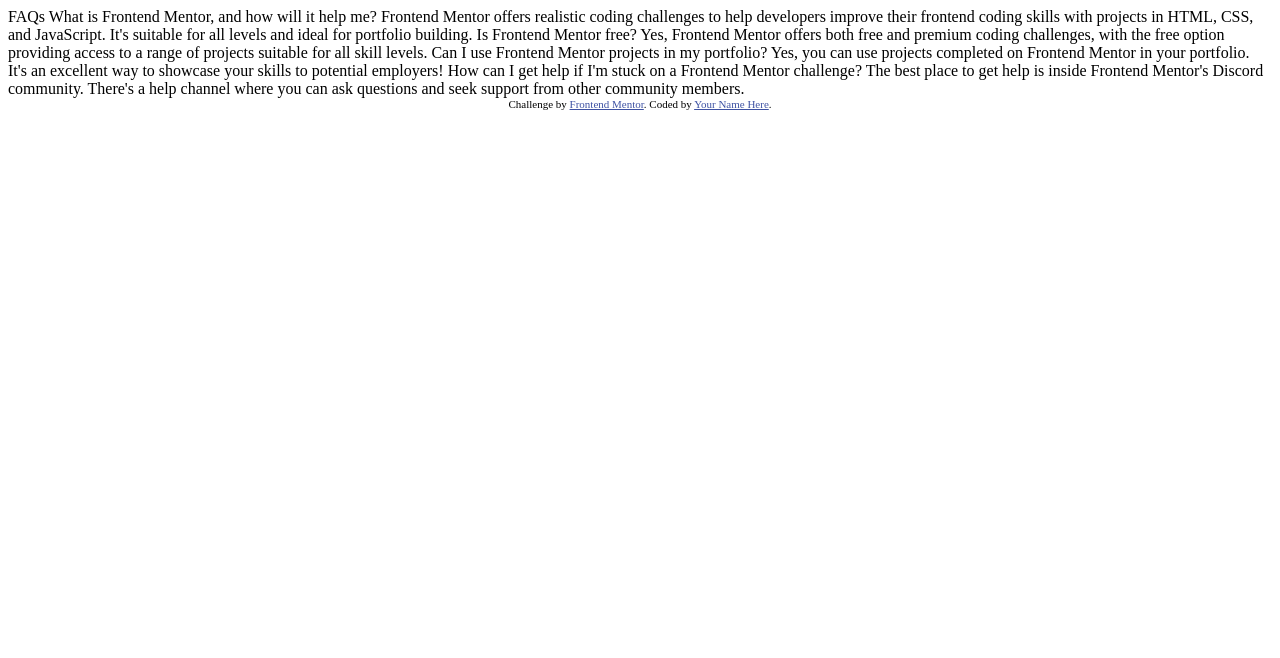
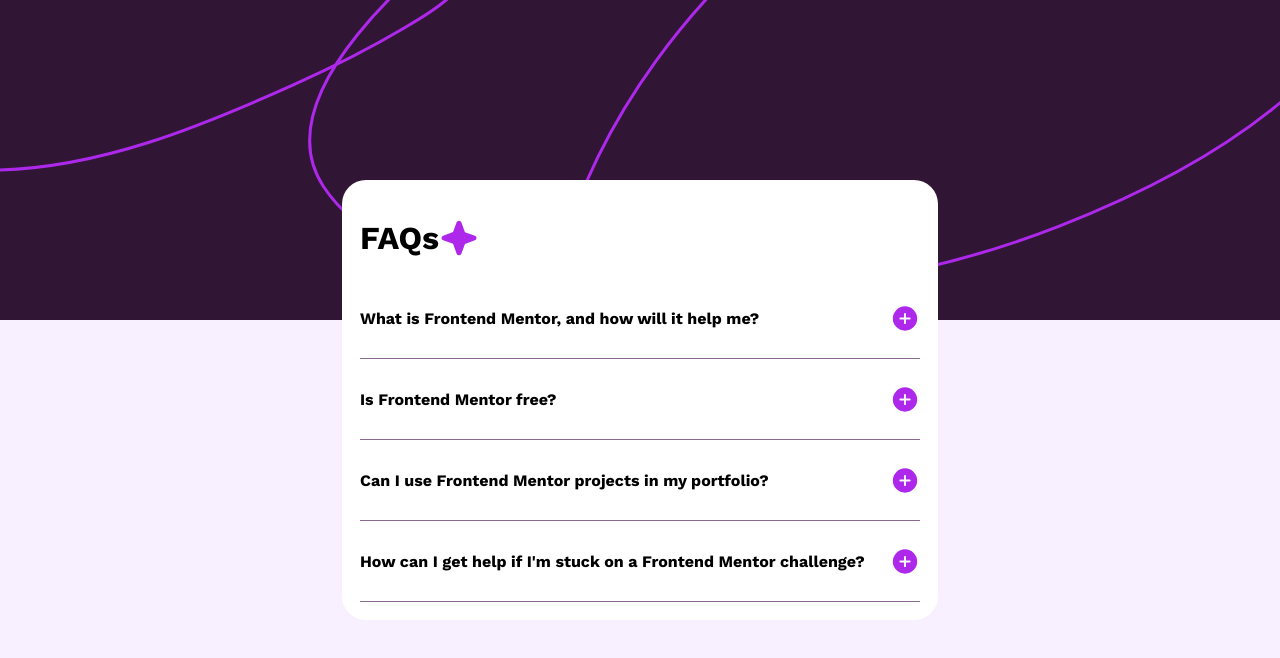
Before and after one commit to nkysa13/FQa, a plain HTML site: page index.html in a window 1280 px wide. Drawn offline with nearby package versions, Linux system fonts and the light colour scheme.

Commit message:
compelete protype

```diff
--- a/index.html
+++ b/index.html
@@ -1,48 +1,83 @@
 <!DOCTYPE html>
 <html lang="en">
-<head>
-  <meta charset="UTF-8">
-  <meta name="viewport" content="width=device-width, initial-scale=1.0"> <!-- displays site properly based on user's device -->
+  <head>
+    <meta charset="UTF-8" />
+    <meta name="viewport" content="width=device-width, initial-scale=1.0" />
+    <!-- displays site properly based on user's device -->
 
-  <link rel="icon" type="image/png" sizes="32x32" href="./assets/images/favicon-32x32.png">
+    <link
+      rel="icon"
+      type="image/png"
+      sizes="32x32"
+      href="./assets/images/favicon-32x32.png"
+    />
 
-  <title>Frontend Mentor | FAQ accordion</title>
+    <title>Frontend Mentor | FAQ accordion</title>
 
-  <!-- Feel free to remove these styles or customise in your own stylesheet 👍 -->
-  <style>
-    .attribution { font-size: 11px; text-align: center; }
-    .attribution a { color: hsl(228, 45%, 44%); }
-  </style>
-</head>
-<body>
+    <!-- Feel free to remove these styles or customise in your own stylesheet 👍 -->
 
-  FAQs
+    <link rel="stylesheet" href="style.css" />
+  </head>
+  <body>
+    <!-- <div class="back"></div> -->
+    <div class="card">
+      <div class="header"
+        ><h1>FAQs</h1><img src="assets/images/icon-star.svg" alt=""
+      /></div>
 
-  What is Frontend Mentor, and how will it help me?
+      <div class="placeFqa">
+        <div class="FQa_continer">
+          <div class="qusetion"
+            >What is Frontend Mentor, and how will it help me?<img
+              src="assets/images/icon-plus.svg"
+              alt=""
+          /></div>
 
-  Frontend Mentor offers realistic coding challenges to help developers improve their
-  frontend coding skills with projects in HTML, CSS, and JavaScript. It's suitable for
-  all levels and ideal for portfolio building.
+          <div class="answer"
+            >Frontend Mentor offers realistic coding challenges to help
+            developers improve their frontend coding skills with projects in
+            HTML, CSS, and JavaScript. It's suitable for all levels and ideal
+            for portfolio building.</div
+          >
+        </div>
+        <div class="FQa_continer">
+          <div class="qusetion"
+            >Is Frontend Mentor free?<img
+              src="assets/images/icon-plus.svg"
+              alt=""
+          /></div>
+          <div class="answer">
+            Yes, Frontend Mentor offers both free and premium coding challenges,
+            with the free option providing access to a range of projects
+            suitable for all skill levels.</div
+          >
+        </div>
+        <div class="FQa_continer">
+          <div class="qusetion">
+            Can I use Frontend Mentor projects in my portfolio?<img
+              src="assets/images/icon-plus.svg"
+              alt=""
+          /></div>
+          <div class="answer">
+            Yes, you can use projects completed on Frontend Mentor in your
+            portfolio.It's an excellent way to showcase your skills to potential
+            employers!</div
+          >
+        </div>
+        <div class="FQa_continer">
+          <div class="qusetion"
+            >How can I get help if I'm stuck on a Frontend Mentor challenge?
+            <img src="assets/images/icon-plus.svg" alt=""
+          /></div>
+          <div class="answer"
+            >The best place to get help is inside Frontend Mentor's Discord
+            community. There's a help channel where you can ask questions and
+            seek support from other community members.</div
+          >
+        </div>
+      </div></div
+    >
 
-  Is Frontend Mentor free?
-
-  Yes, Frontend Mentor offers both free and premium coding challenges, with the free
-  option providing access to a range of projects suitable for all skill levels.
-
-  Can I use Frontend Mentor projects in my portfolio?
-
-  Yes, you can use projects completed on Frontend Mentor in your portfolio. It's an excellent
-  way to showcase your skills to potential employers!
-
-  How can I get help if I'm stuck on a Frontend Mentor challenge?
-
-  The best place to get help is inside Frontend Mentor's Discord community. There's a help
-  channel where you can ask questions and seek support from other community members.
-
-
-  <div class="attribution">
-    Challenge by <a href="https://www.frontendmentor.io?ref=challenge" target="_blank">Frontend Mentor</a>.
-    Coded by <a href="#">Your Name Here</a>.
-  </div>
-</body>
+    <script src="script.js"></script>
+  </body>
 </html>
--- /dev/null
+++ b/script.js
@@ -0,0 +1,6 @@
+document.querySelectorAll(".qusetion").forEach((element) => {
+  element.addEventListener("click", function () {
+    element.nextElementSibling.classList.toggle("click");
+    element.querySelector("img").classList.toggle("imgClick");
+  });
+});
--- /dev/null
+++ b/style.css
@@ -0,0 +1,57 @@
+@import url("https://fonts.googleapis.com/css2?family=Work+Sans:ital,wght@0,100..900;1,100..900&display=swap");
+
+body {
+  font-family: "Work Sans", sans-serif;
+  font-optical-sizing: auto;
+
+  font-style: normal;
+  background-image: url("assets/images/background-pattern-desktop.svg");
+  background-color: hsl(275, 100%, 97%);
+  background-repeat: repeat-x;
+  min-height: 100vh;
+  min-width: 100%;
+  display: grid;
+  place-items: center;
+  margin: 0;
+  padding: 0;
+}
+.qusetion {
+  height: 80px;
+  color: black;
+  display: flex;
+  justify-content: space-between;
+  align-items: center;
+  font-weight: 700;
+}
+.qusetion:hover {
+  color: rgb(134, 60, 175);
+}
+.answer {
+  display: none;
+  padding-bottom: 1rem;
+  color: gray;
+}
+
+.click {
+  display: block;
+}
+.imgClick {
+  content: url("assets/images/icon-minus.svg");
+}
+.card {
+  background-color: white;
+  width: 35rem;
+  padding: 18px;
+  border-radius: 1.5rem;
+}
+.FQa_continer {
+  border-bottom: 0.5px solid hsl(292, 16%, 49%);
+}
+.header {
+  display: flex;
+}
+/* .back {
+  width: 100%;
+  height: 30rem;
+  /* background-image: url("assets/images/background-pattern-desktop.svg"); */
+/* } */
```
Also changed, not shown: design/طرح ولیه.png (added).
